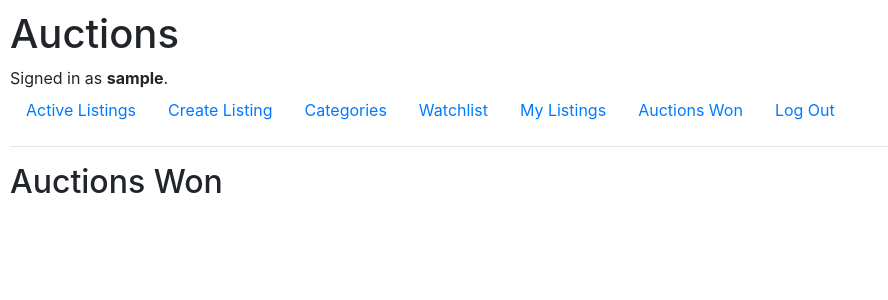
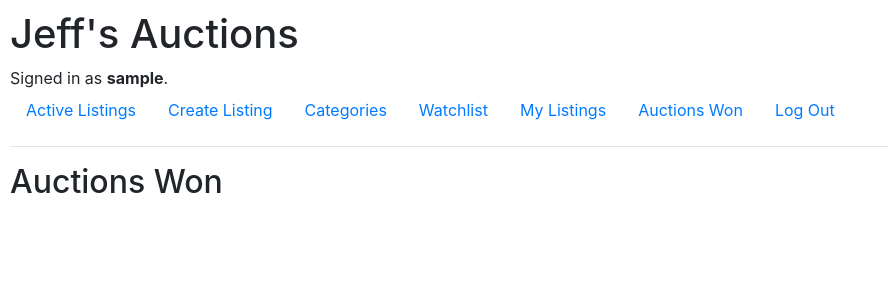
Before and after one commit to jeffrey-jian/jeffsauctions, a Django app: page /auctions_won in a window 1280 px wide. Shown: the top 300 px of the page, without its empty margins (0-888 px from the left). Run offline with Django 3.2, Linux system fonts and the light colour scheme; the visitor is signed in with stand-in values (Sample User, id 1); data that the repository does not hold is empty; some libraries are stand-ins or nearby versions.

Commit message:
added jeff's auctions

```diff
--- a/auctions/templates/auctions/layout.html
+++ b/auctions/templates/auctions/layout.html
@@ -8,7 +8,7 @@
         <link href="{% static 'auctions/styles.css' %}" rel="stylesheet">
     </head>
     <body>
-        <h1>Auctions</h1>
+        <h1>Jeff's Auctions</h1>
         <div>
             {% if user.is_authenticated %}
                 Signed in as <strong>{{ user.username }}</strong>.
```
